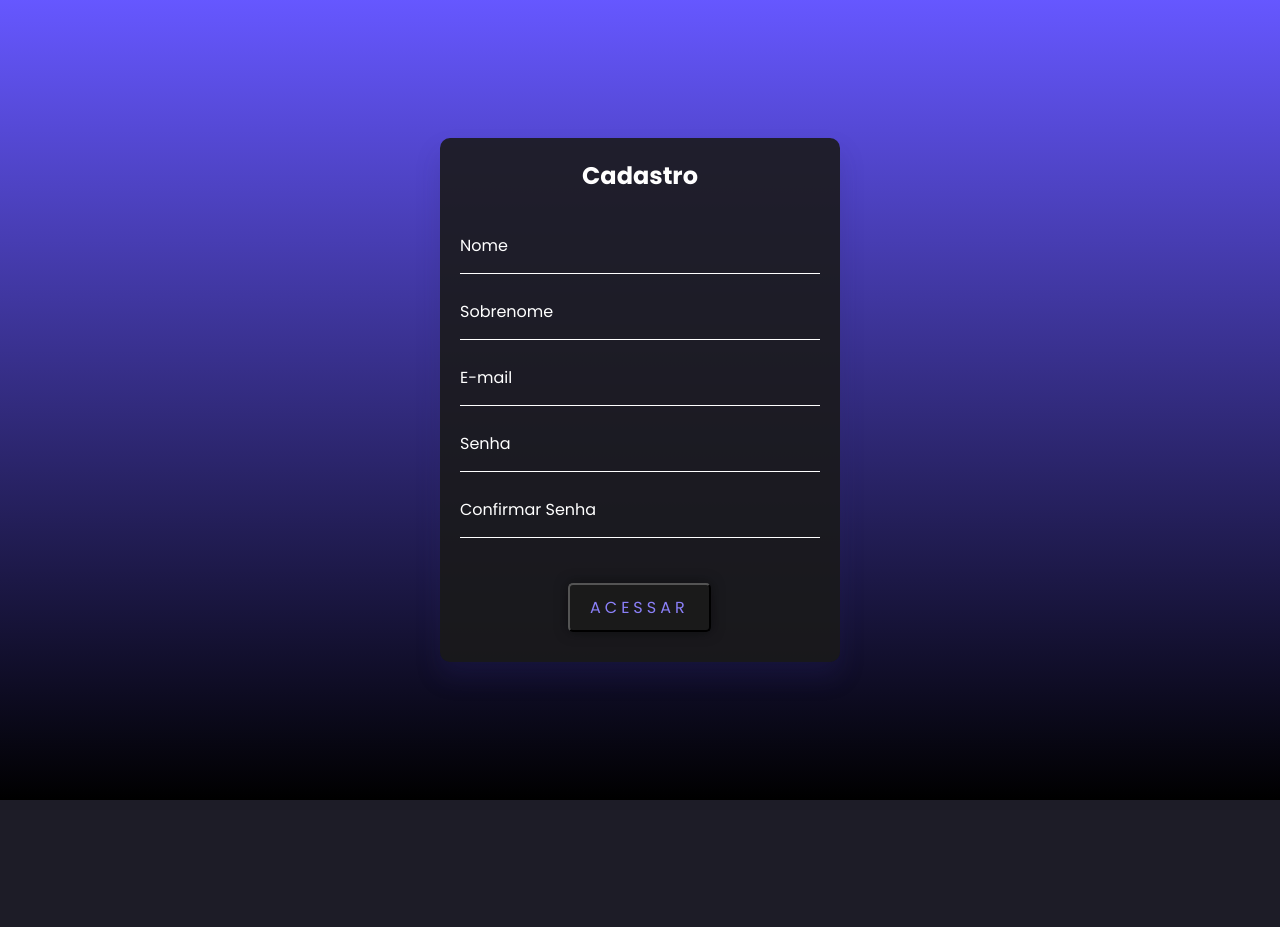
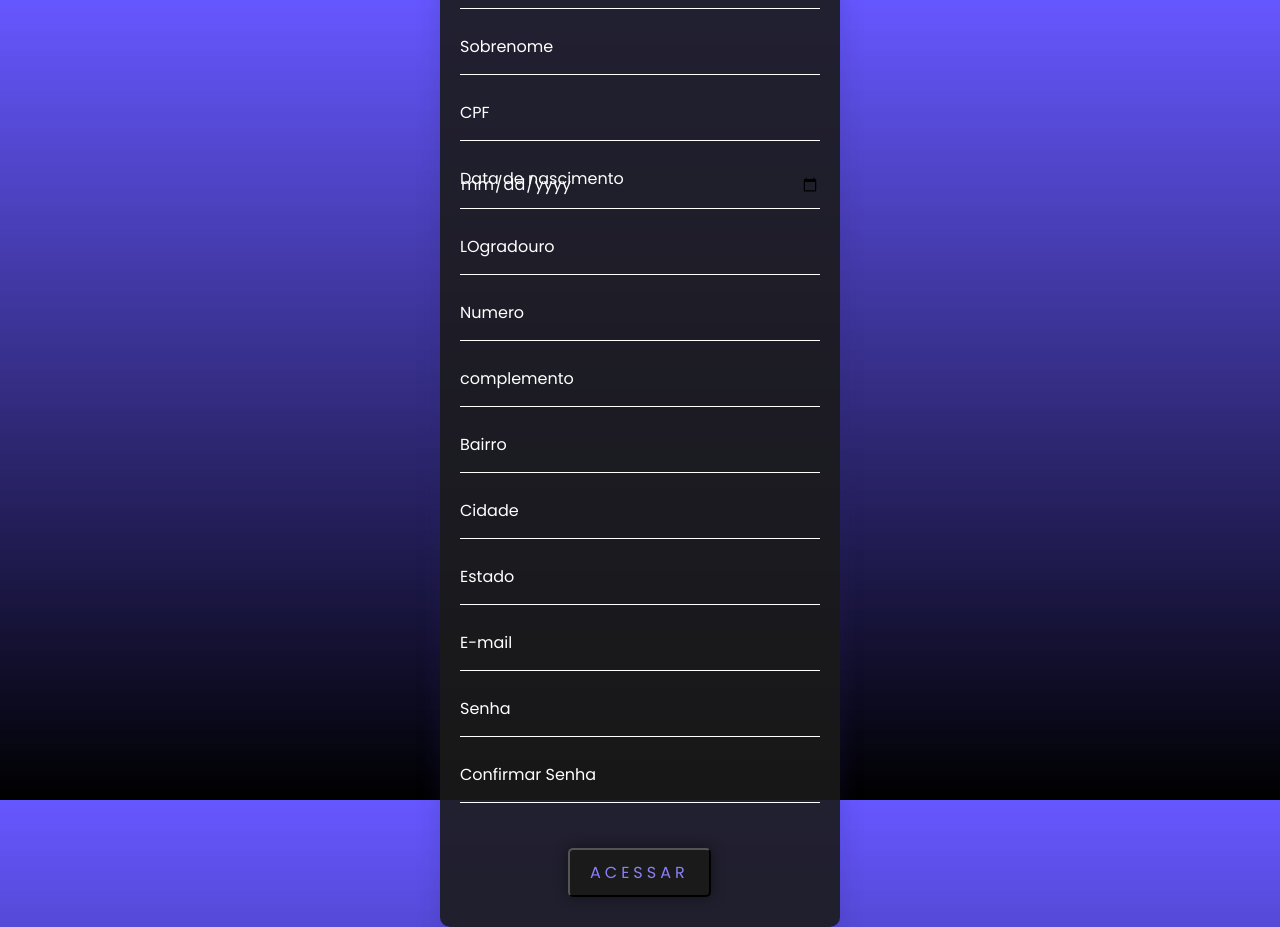
Before and after one commit to KaykyRibeiro/JobSearch, a PHP site: page /cadastro.php in a window 1280 px wide. Before the commit the page ends 800 px from the top, so only its background shows below. Run offline with PHP 8.4, Linux system fonts and the light colour scheme.

Commit message:
mais cadestro

```diff
--- a/WebInicial/cadastro.php
+++ b/WebInicial/cadastro.php
@@ -26,6 +26,38 @@
                 <label>Sobrenome</label>
             </div>
             <div class="caixa__login-input">
+                <input type="text" name="txtcpf" required />
+                <label>CPF</label>
+            </div>
+            <div class="caixa__login-input">
+                <input type="date" name="datanas" required />
+                <label>Data de nascimento</label>
+            </div>
+            <div class="caixa__login-input">
+                <input type="text" name="txtlogradouro" required />
+                <label>LOgradouro</label>
+            </div>
+            <div class="caixa__login-input">
+                <input type="number_format" name="numero" required />
+                <label>Numero</label>
+            </div>
+            <div class="caixa__login-input">
+                <input type="text" name="txtcomplemento" required />
+                <label>complemento</label>
+            </div>
+            <div class="caixa__login-input">
+                <input type="text" name="txtbairro" required />
+                <label>Bairro</label>
+            </div>
+            <div class="caixa__login-input">
+                <input type="text" name="txtcidade" required />
+                <label>Cidade</label>
+            </div>
+            <div class="caixa__login-input">
+                <input type="text" name="txtestado" required />
+                <label>Estado</label>
+            </div>
+            <div class="caixa__login-input">
                 <input type="text" name="txtemail" required />
                 <label>E-mail</label>
             </div>
```
